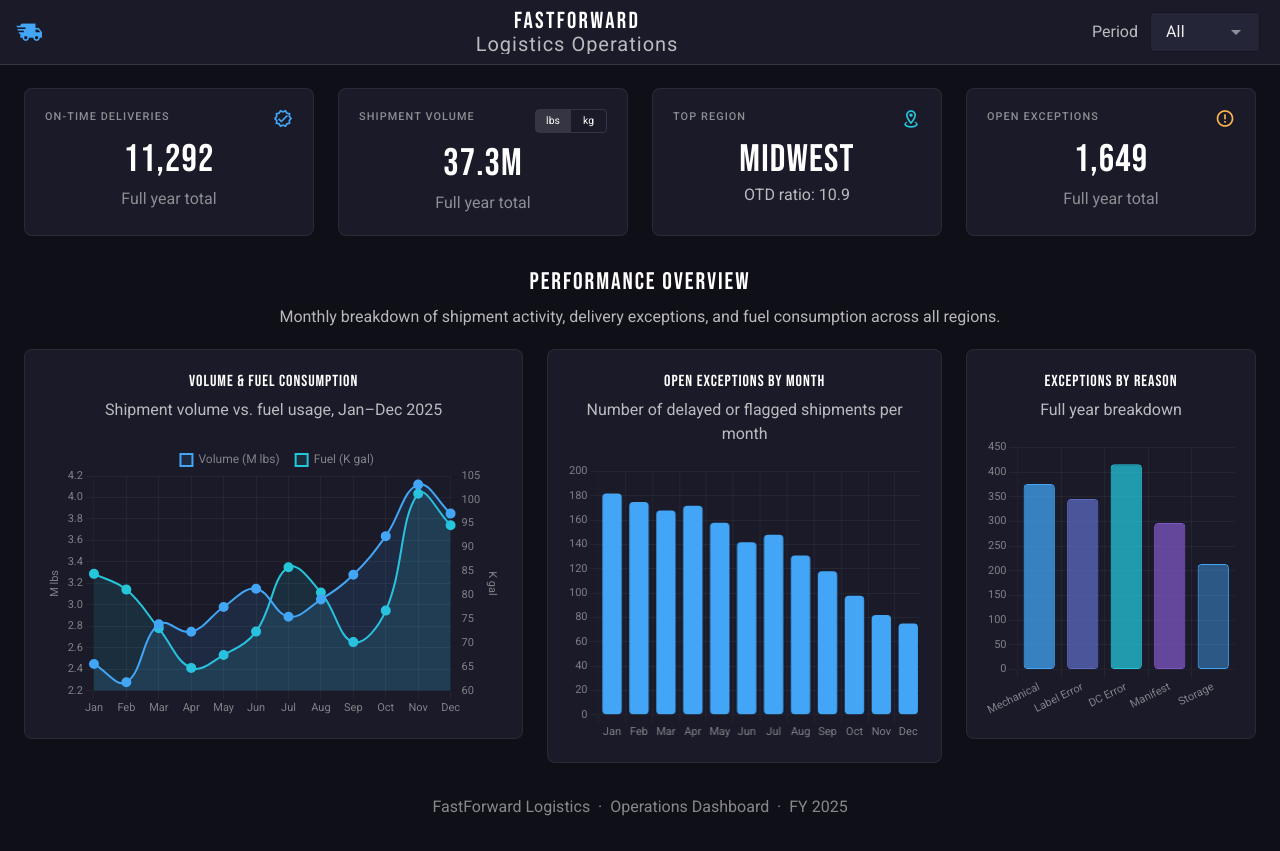
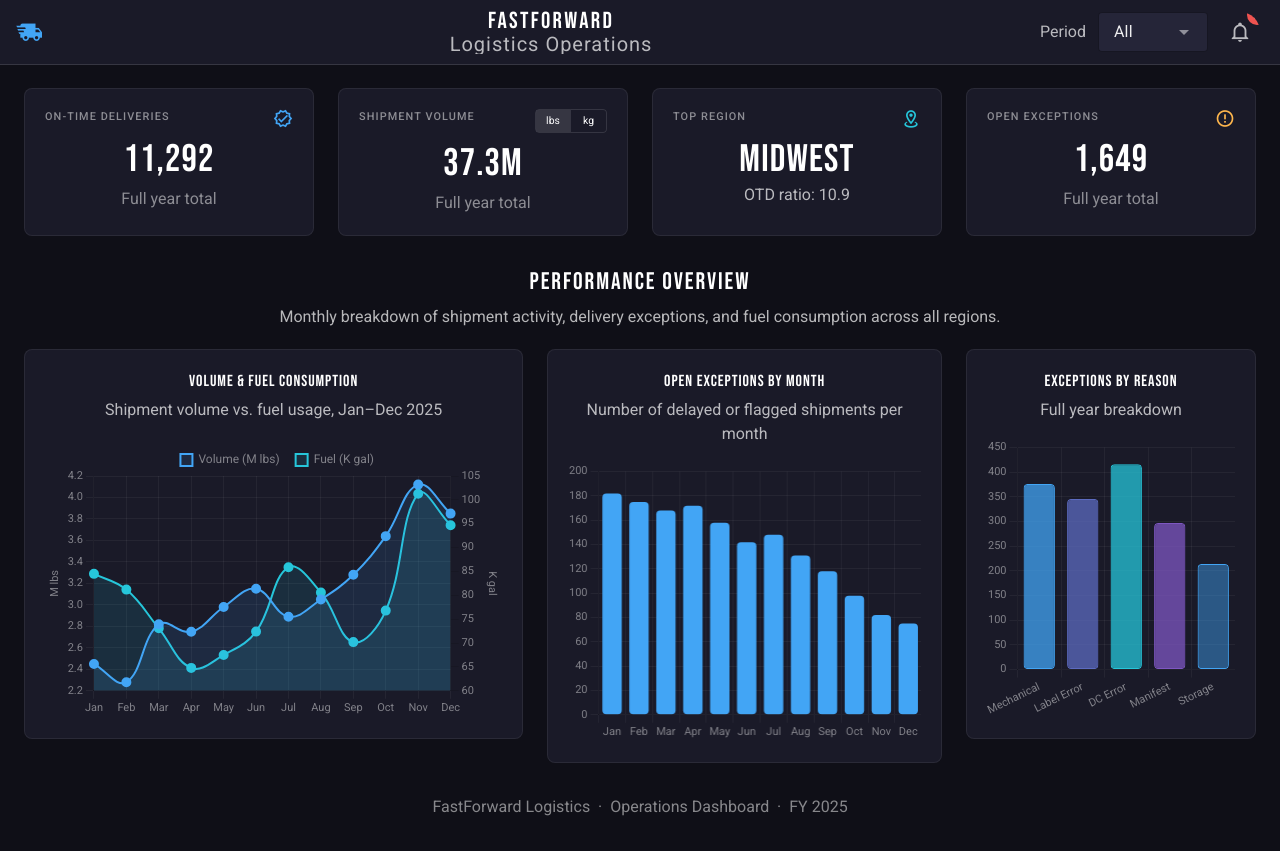
Before and after one commit to IntangibleFancy/fast-forward, a Vue app: page / in a window 1280 px wide. Built offline with nearby package versions, Linux system fonts and the light colour scheme.

Commit message:
Added notifications feature context in the brief and built functionality.

```diff
--- a/src/App.vue
+++ b/src/App.vue
@@ -54,6 +54,61 @@ const monthOptions = ['All', ...monthNames]
 // ── State ─────────────────────────────────────────────────────────────────────
 const selectedMonth = ref<string>('All')
 const volumeUnit = ref<'lbs' | 'kg'>('lbs')
+
+// ── Notifications ─────────────────────────────────────────────────────────────
+interface Notification {
+  id: number
+  type: 'warning' | 'success' | 'info' | 'error'
+  icon: string
+  title: string
+  message: string
+  time: string
+  read: boolean
+}
+
+const notifications = ref<Notification[]>([
+  {
+    id: 1,
+    type: 'warning',
+    icon: 'mdi-alert-outline',
+    title: 'Exception Spike — South Region',
+    message: 'Open exceptions in the South region are up 18% compared to last week. Review flagged shipments.',
+    time: '2 hours ago',
+    read: false,
+  },
+  {
+    id: 2,
+    type: 'success',
+    icon: 'mdi-trophy-outline',
+    title: 'Record Shipment Volume',
+    message: 'November shipment volume hit the highest monthly total on record at 4.1M lbs.',
+    time: '1 day ago',
+    read: false,
+  },
+  {
+    id: 3,
+    type: 'error',
+    icon: 'mdi-file-document-alert-outline',
+    title: 'Manifest Errors Flagged',
+    message: '3 manifests from the Midwest DC have been flagged for manifest error review.',
+    time: '2 days ago',
+    read: false,
+  },
+])
+
+const notificationsMenu = ref(false)
+const unreadCount = computed(() => notifications.value.filter(n => !n.read).length)
+
+function markAllRead() {
+  notifications.value.forEach(n => (n.read = true))
+}
+
+const notificationTypeColor: Record<Notification['type'], string> = {
+  warning: 'warning',
+  success: 'success',
+  error: 'error',
+  info: 'primary',
+}
 
 // ── Selectors ─────────────────────────────────────────────────────────────────
 const currentMonthIndex = computed(() =>
@@ -353,6 +408,73 @@ const barReasonOptions: ChartOptions<'bar'> = {
             style="min-width: 110px"
             bg-color="surface-variant"
           />
+
+          <!-- Notifications bell -->
+          <v-menu
+            v-model="notificationsMenu"
+            :close-on-content-click="false"
+            location="bottom end"
+            offset="8"
+            transition="slide-y-transition"
+          >
+            <template #activator="{ props: menuProps }">
+              <v-btn
+                v-bind="menuProps"
+                icon
+                variant="text"
+                size="small"
+                class="notif-btn"
+              >
+                <v-badge
+                  :content="unreadCount"
+                  :model-value="unreadCount > 0"
+                  color="error"
+                  floating
+                >
+                  <v-icon icon="mdi-bell-outline" size="22" />
+                </v-badge>
+              </v-btn>
+            </template>
+
+            <v-card class="notif-panel" rounded="lg" elevation="4" width="360">
+              <div class="d-flex align-center justify-space-between px-4 pt-4 pb-2">
+                <span class="notif-panel-title">Notifications</span>
+                <v-btn
+                  v-if="unreadCount > 0"
+                  variant="text"
+                  size="x-small"
+                  color="primary"
+                  @click="markAllRead"
+                >Mark all read</v-btn>
+              </div>
+
+              <v-divider />
+
+              <v-list lines="three" class="notif-list pa-0">
+                <v-list-item
+                  v-for="n in notifications"
+                  :key="n.id"
+                  :class="['notif-item', { 'notif-unread': !n.read }]"
+                  @click="n.read = true"
+                >
+                  <template #prepend>
+                    <v-icon
+                      :icon="n.icon"
+                      :color="notificationTypeColor[n.type]"
+                      size="22"
+                      class="mt-1 mr-1"
+                    />
+                  </template>
+                  <v-list-item-title class="notif-item-title mb-1">{{ n.title }}</v-list-item-title>
+                  <v-list-item-subtitle class="notif-item-body">{{ n.message }}</v-list-item-subtitle>
+                  <template #append>
+                    <span class="notif-time">{{ n.time }}</span>
+                  </template>
+                </v-list-item>
+              </v-list>
+            </v-card>
+          </v-menu>
+
         </div>
       </template>
     </v-app-bar>
@@ -536,6 +658,77 @@ const barReasonOptions: ChartOptions<'bar'> = {
   position: relative;
 }
 
+.notif-btn {
+  color: rgba(255, 255, 255, 0.7) !important;
+  transition: color 0.18s ease;
+}
+
+.notif-btn:hover {
+  color: #fff !important;
+}
+
+.notif-panel {
+  background-color: rgb(var(--v-theme-surface)) !important;
+  border: 1px solid rgba(255, 255, 255, 0.08) !important;
+}
+
+.notif-panel-title {
+  font-family: 'Bebas Neue', sans-serif;
+  font-size: 1rem;
+  letter-spacing: 0.08em;
+  color: #fff;
+}
+
+.notif-list {
+  background: transparent !important;
+  max-height: 360px;
+  overflow-y: auto;
+}
+
+.notif-item {
+  border-bottom: 1px solid rgba(255, 255, 255, 0.05);
+  cursor: pointer;
+  transition: background 0.15s ease;
+  padding-top: 12px !important;
+  padding-bottom: 12px !important;
+}
+
+.notif-item:last-child {
+  border-bottom: none;
+}
+
+.notif-item:hover {
+  background: rgba(255, 255, 255, 0.04) !important;
+}
+
+.notif-unread {
+  background: rgba(66, 165, 245, 0.05) !important;
+}
+
+.notif-item-title {
+  font-size: 0.8rem !important;
+  font-weight: 500 !important;
+  color: rgba(255, 255, 255, 0.9) !important;
+  white-space: normal !important;
+}
+
+.notif-item-body {
+  font-size: 0.75rem !important;
+  color: rgba(255, 255, 255, 0.5) !important;
+  white-space: normal !important;
+  line-height: 1.4 !important;
+  -webkit-line-clamp: unset !important;
+}
+
+.notif-time {
+  font-size: 0.68rem;
+  color: rgba(255, 255, 255, 0.35);
+  white-space: nowrap;
+  align-self: flex-start;
+  padding-top: 2px;
+  padding-left: 8px;
+}
+
 :deep(.v-app-bar .v-select__selection-text) {
   color: rgba(255, 255, 255, 0.92) !important;
 }
```
Also changed, not shown: 1 other file (tests, documents, lock files or other folders).
